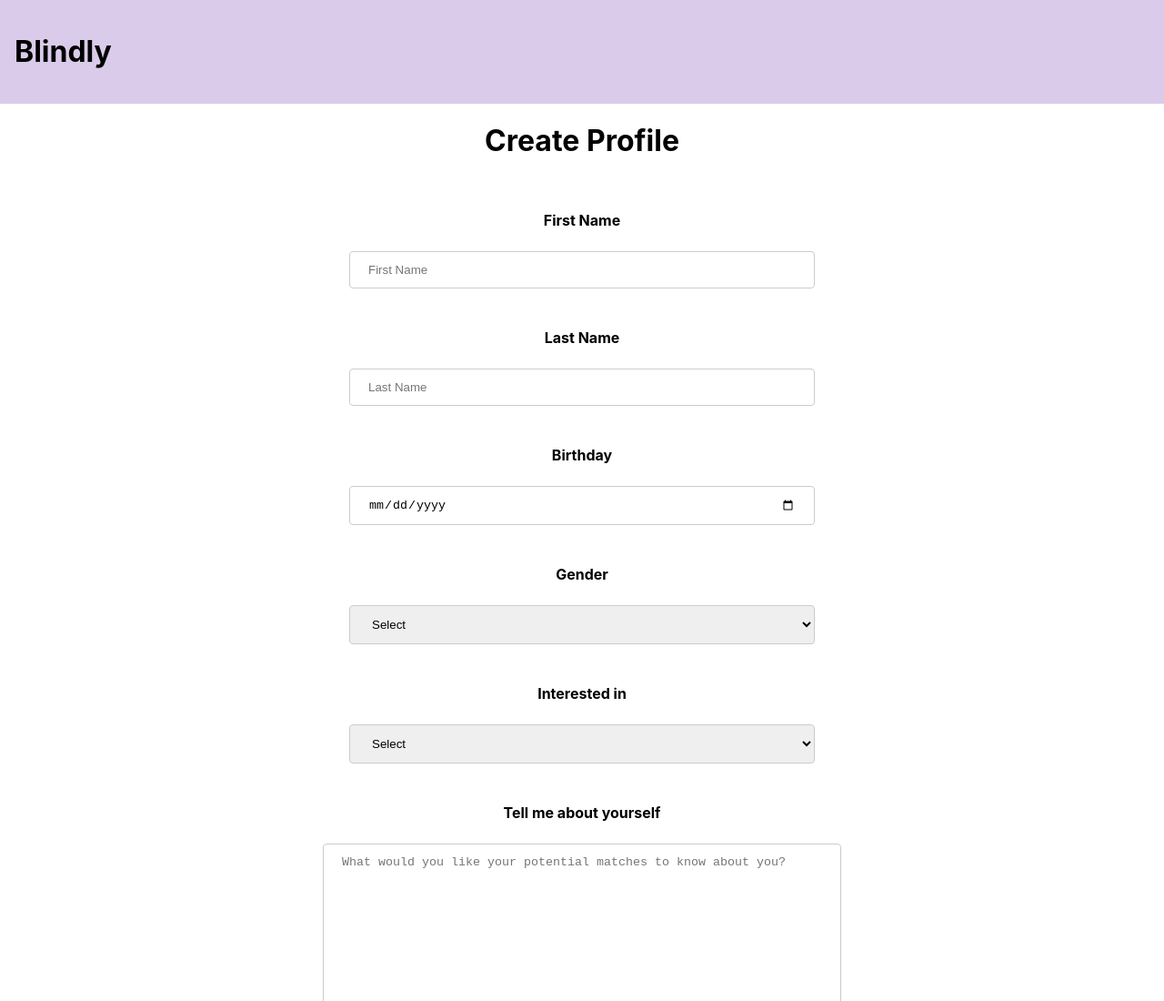
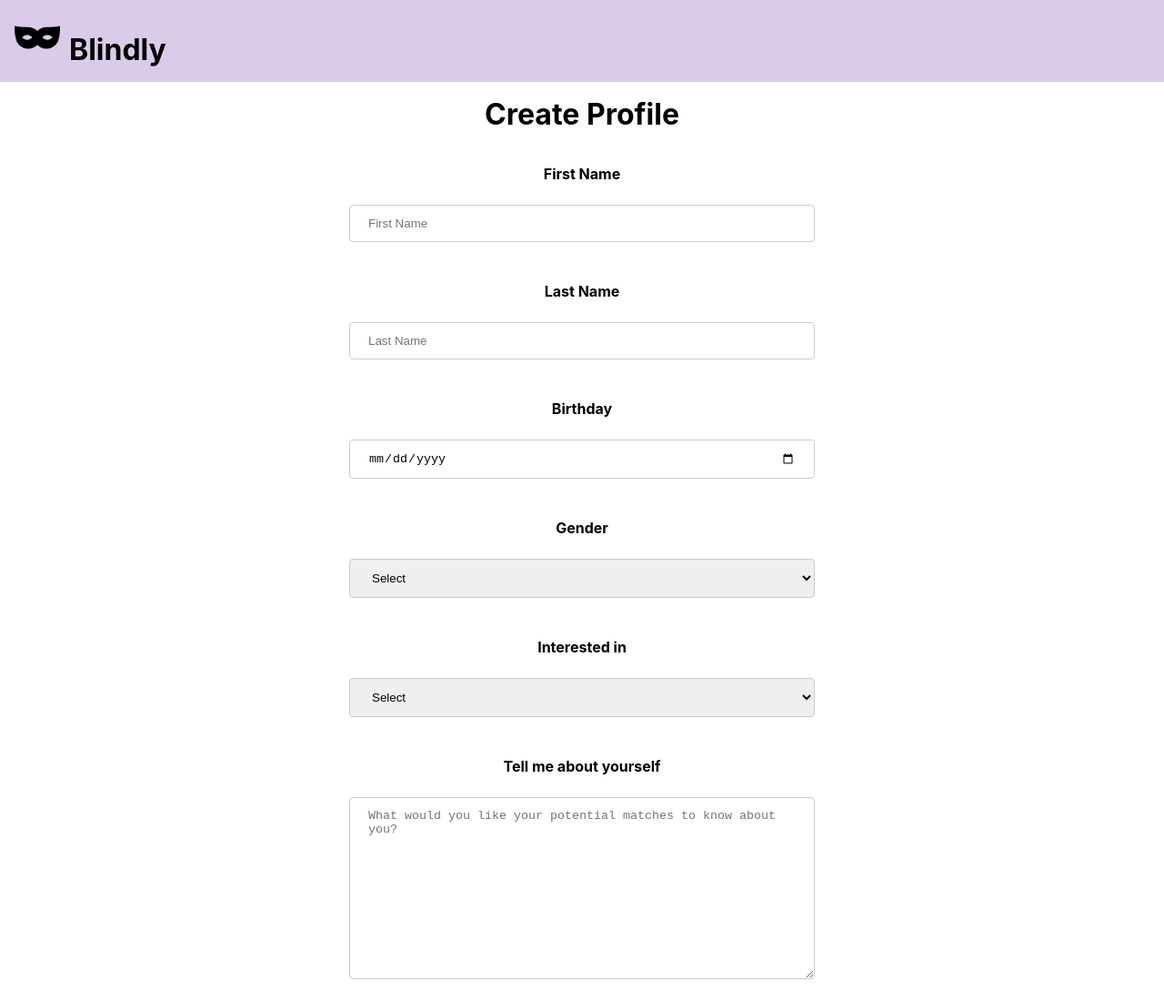
Before and after one commit to ucsb-cs148-w24/project-pj07-datingalgorithm, a React (Create React App) app in the folder profile-creation/: page / in a window 1280 px wide. Shown: the top 1100 px of the page at 91% size. Built offline with nearby package versions, Linux system fonts and the light colour scheme.

Commit message:
updating profile-creation

```diff
--- a/profile-creation/src/Body.css
+++ b/profile-creation/src/Body.css
@@ -10,7 +10,7 @@
     }
 
     .input-group #bio {
-        width: 570px;
+        width: 40%;
         height: 200px;
         vertical-align: top;
         padding: 12px 20px;
--- a/profile-creation/src/Header.css
+++ b/profile-creation/src/Header.css
@@ -9,3 +9,13 @@
     background-color: rgb(219, 203, 234);
     color: #000000;
   }
+
+.logo {
+    width: 50px;
+    margin-right: 10px;
+    margin-top: 0px;
+}
+
+h1 {
+  margin: 0;
+}
--- a/profile-creation/src/Header.js
+++ b/profile-creation/src/Header.js
@@ -2,10 +2,12 @@
 
 import React from 'react'
 import './Header.css';
+import logo from './eye-mask.png';
 
 function Header() {
     return (
         <div className="Header">
+            <img src={logo} alt="Blindly Logo" className="logo" />
             <h1>Blindly</h1>
         </div>
     )
```
Also changed, not shown: profile-creation/src/eye-mask.png (added).
